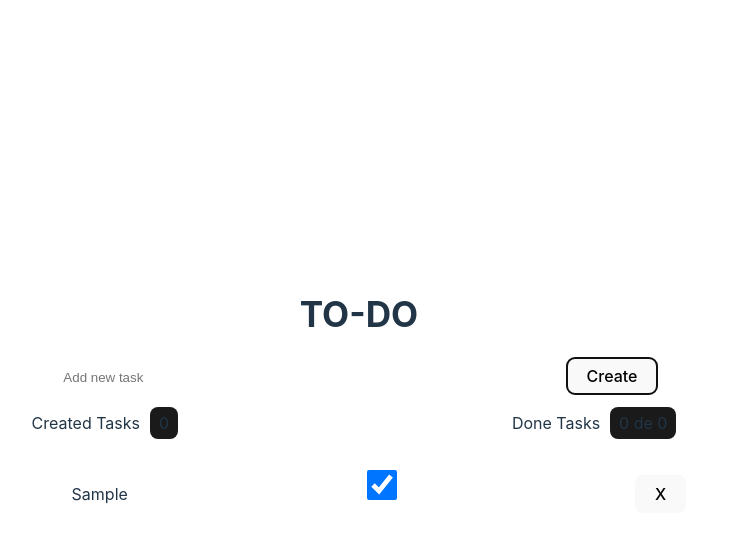
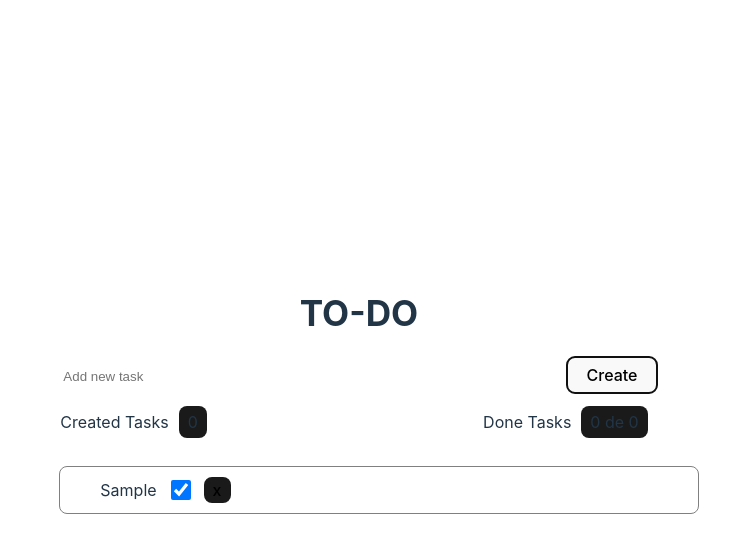
Before and after one commit to Thalys001/to-do-list-react, a React (Vite) app: page / in a window 1280 px wide. Both pictures are taken after typing "Sample" into the empty fields and a click on the button "Create". Shown: the top 552 px of the page, without its empty margins (281-1011 px from the left). Built offline with nearby package versions, Linux system fonts and the light colour scheme.

Commit message:
style(list): list style adjustment

```diff
--- a/src/App.css
+++ b/src/App.css
@@ -33,3 +33,29 @@ span {
   gap: 10px;
   list-style: none;
 }
+
+.todo-list li {
+  display: flex;
+  gap: 10px;
+  align-items: center;
+  width: 100%;
+  padding: 5px 40px;
+  border: 1px solid gray;
+  border-radius: 8px;
+}
+
+.checkbox-list {
+  width: 20px;
+}
+
+.button-list {
+  border-radius: 8px;
+  border: 1px solid transparent;
+  padding: 0.1em 0.5em;
+  font-size: 1em;
+  font-weight: 500;
+  font-family: inherit;
+  background-color: #1a1a1a;
+  cursor: pointer;
+  transition: border-color 0.25s;
+}
--- a/src/Todo.jsx
+++ b/src/Todo.jsx
@@ -46,8 +46,8 @@ function Todo() {
       <ul className='todo-list'>
         {itemList.map((item, index) => (
           <li key={index}>{item}
-          <input type="checkbox" defaultChecked={true} />
-          <button type="button" onClick={() => handleDelete(index)}>X</button>
+          <input className='checkbox-list' type="checkbox" defaultChecked={true} />
+          <button className='button-list' type="button" onClick={() => handleDelete(index)}>x</button>
           </li>
           ))}
         </ul>
```
